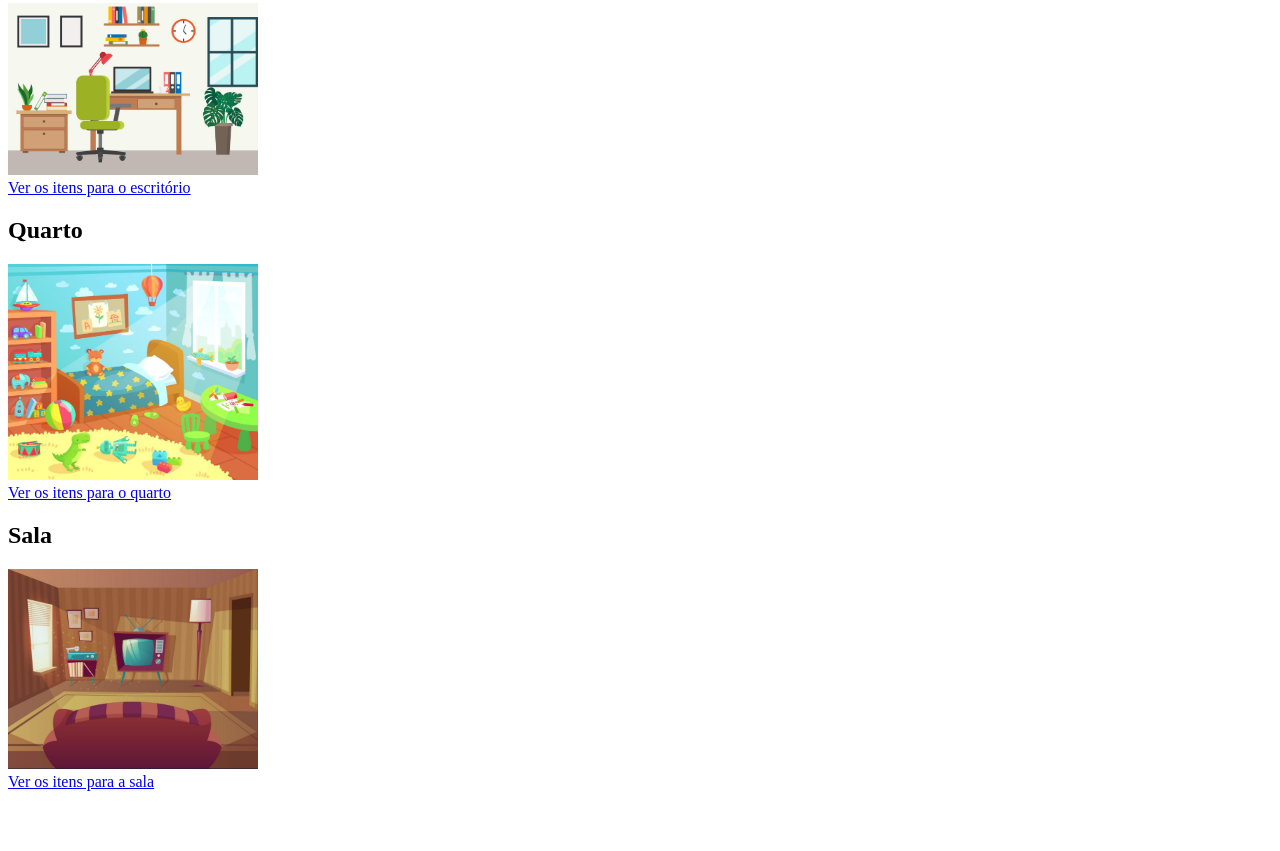
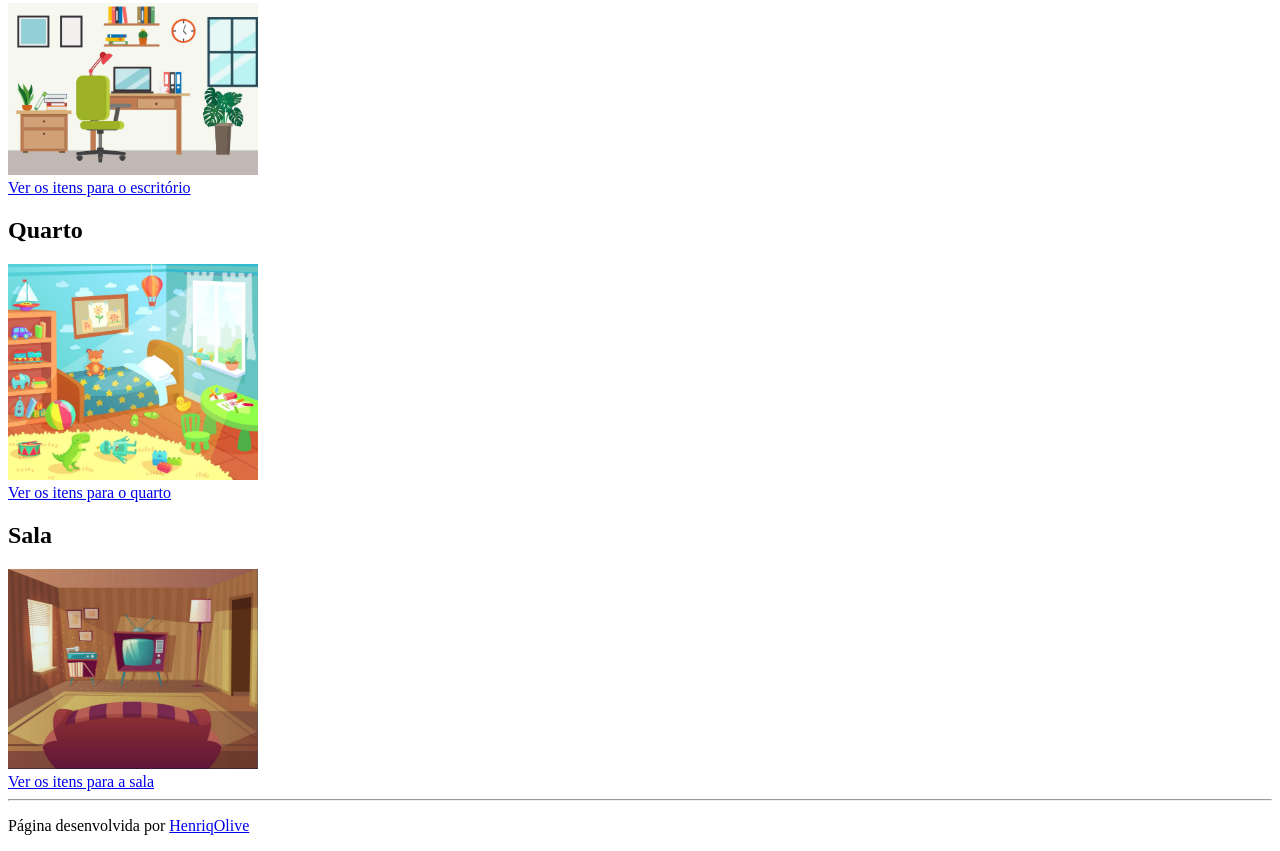
Before and after one commit to HenriqOlive/XDES03-ProgWeb-Ex01.1, a plain HTML site: page index.html in a window 1280 px wide. Shown: the part 515-1366 px from the top of the page. Before the commit the page ends 1314 px from the top, so only its background shows below. Drawn offline with Linux system fonts and the light colour scheme.

Commit message:
Adicionando meu nome no final

```diff
--- a/index.html
+++ b/index.html
@@ -33,5 +33,9 @@
     <div>
         <a href="living_room.html">Ver os itens para a sala</a>
     </div>
+
+    <hr>
+
+    <p>Página desenvolvida por <a href="https://github.com/HenriqOlive" target="_blank">HenriqOlive</a></p>
 </body>
 </html>
```
